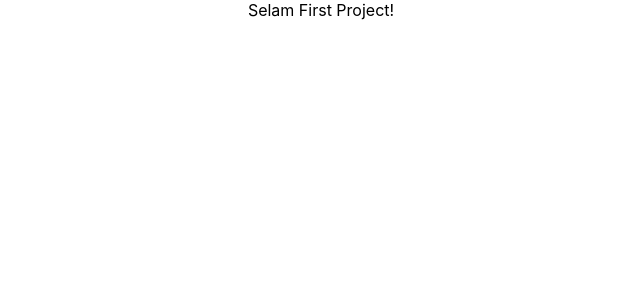
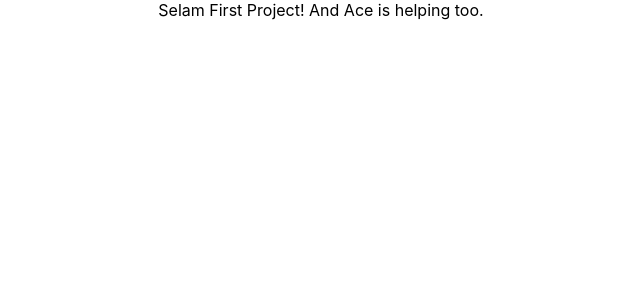
Before and after one commit to selamatsbha/book-finder-app, a React (Create React App) app: page / in a window 1280 px wide. Shown: the top 300 px of the page, without its empty margins (319-959 px from the left). Built offline with nearby package versions, Linux system fonts and the light colour scheme.

Commit message:
updated app.js

```diff
--- a/src/App.js
+++ b/src/App.js
@@ -4,6 +4,7 @@ function App() {
   return (
     <div className="App">
        Selam First Project!
+       And Ace is helping too.
     </div>
   );
 }
```
